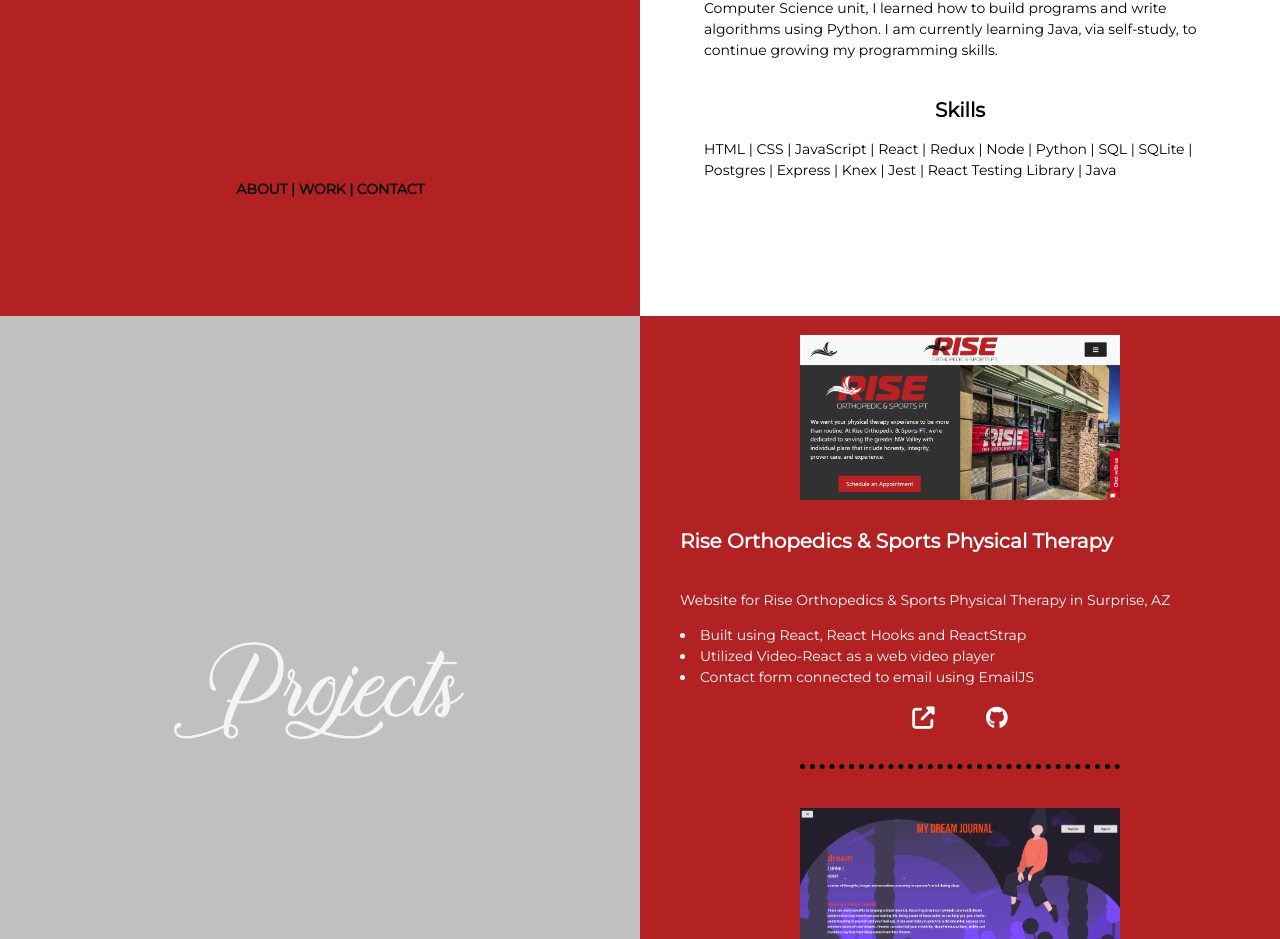
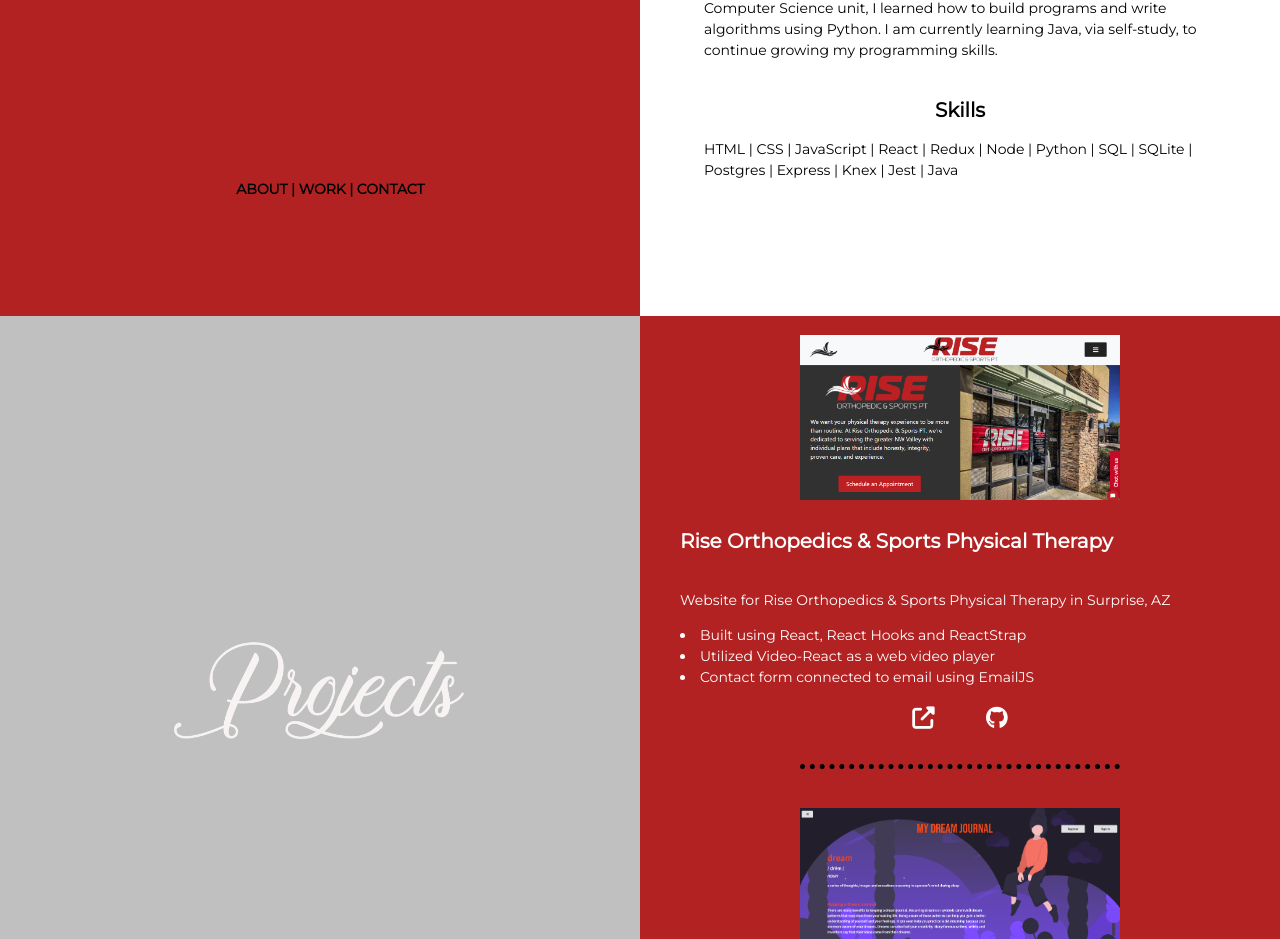
Before and after one commit to MicheSi/portfolio-react, a React (Create React App) app: page / in a window 1280 px wide. Shown: the part 1294-2233 px from the top of the page. Built offline with nearby package versions, Linux system fonts and the light colour scheme.

Commit message:
removed react testing library

```diff
--- a/src/components/about.js
+++ b/src/components/about.js
@@ -25,7 +25,7 @@ const About = props => {
                 <h3 className='skillsh3'>Skills</h3>
                 <p className='skills'>
                     HTML | CSS | JavaScript | React | Redux | Node | Python | SQL | SQLite |
-                     Postgres | Express | Knex | Jest | React Testing Library | Java
+                     Postgres | Express | Knex | Jest | Java
                 </p>
             </div>
         </section>
```
